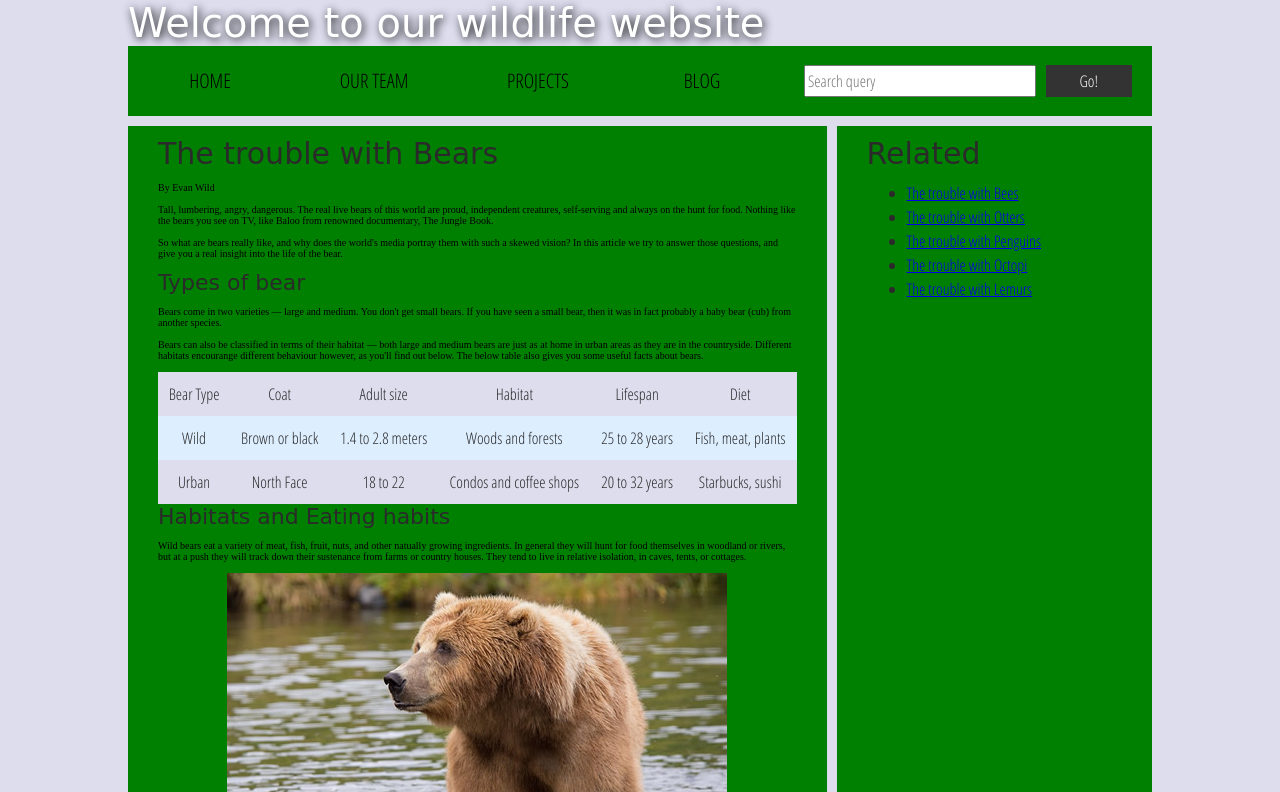
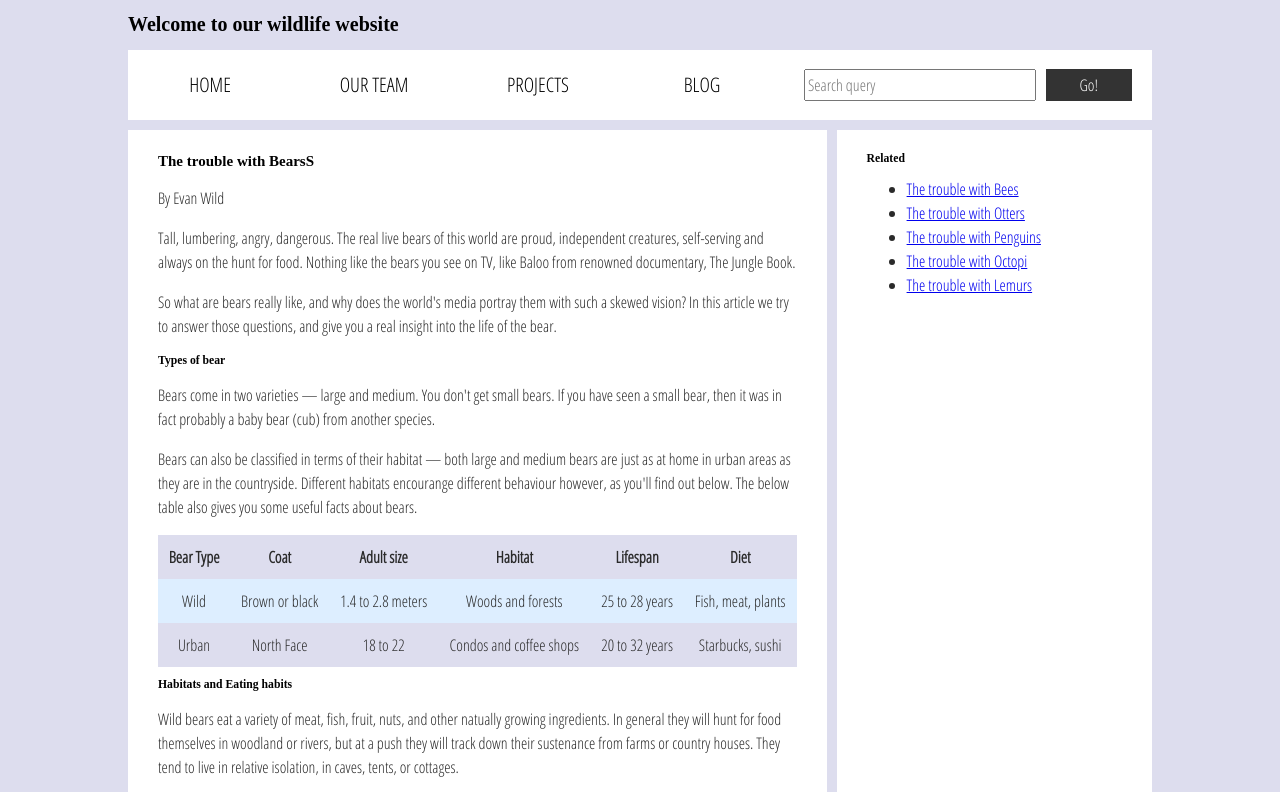
Before and after one commit to SeaWarden/Seward_M5.2_CS408, a website: page index.html in a window 1280 px wide. Shown: the top 792 px of the page. Drawn offline with Linux system fonts and the light colour scheme; a web font is replaced by a local one.

Commit message:
updated article text, cleared unecessary whitespace, replaced font headers with css headers

```diff
--- a/index.html
+++ b/index.html
@@ -15,7 +15,7 @@
 
   <body>
     <div class="header">
-      <font size="7">Welcome to our wildlife website</font>
+      <h1>Welcome to our wildlife website</h1>
     </div>
 
     <div class="nav">
@@ -34,29 +34,24 @@
 
     <main>
       <article>
-        <font size="6">The trouble with Bears</font>
-        <br><br>
-        By Evan Wild
-        <br><br>
-        Tall, lumbering, angry, dangerous. The real live bears of this world are proud, independent creatures, self-serving and always on the hunt for food. Nothing like the bears you see on TV, like Baloo from renowned documentary, The Jungle Book.
-        <br><br>
-        So what are bears really like, and why does the world's media portray them with such a skewed vision? In this article we try to answer those questions, and give you a real insight into the life of the bear.
-        <br><br>
-        <font size="5">Types of bear</font>
-        <br><br>
-        Bears come in two varieties — large and medium. You don't get small bears. If you have seen a small bear, then it was in fact probably a baby bear (cub) from another species.
-        <br><br>
-        Bears can also be classified in terms of their habitat — both large and medium bears are just as at home in urban areas as they are in the countryside. Different habitats encourange different behaviour however, as you'll find out below. The below table also gives you some useful facts about bears.
-        <br><br>
+        <h2>The trouble with BearsS</h2>
+        <p>By Evan Wild</p>
+        <p>Tall, lumbering, angry, dangerous. The real live bears of this world are proud, independent creatures, self-serving and always on the hunt for food. Nothing like the bears you see on TV, like Baloo from renowned documentary, The Jungle Book.</p>
+        <p>So what are bears really like, and why does the world's media portray them with such a skewed vision? In this article we try to answer those questions, and give you a real insight into the life of the bear.</p>
+
+        <h3>Types of bear</h3>
+        <p>Bears come in two varieties — large and medium. You don't get small bears. If you have seen a small bear, then it was in fact probably a baby bear (cub) from another species.</p>
+        <p>Bears can also be classified in terms of their habitat — both large and medium bears are just as at home in urban areas as they are in the countryside. Different habitats encourange different behaviour however, as you'll find out below. The below table also gives you some useful facts about bears.</p>
+
         <table>
           <thead>
             <tr>
-              <td>Bear Type</td>
-              <td>Coat</td>
-              <td>Adult size</td>
-              <td>Habitat</td>
-              <td>Lifespan</td>
-              <td>Diet</td>
+              <th>Bear Type</th>
+              <th>Coat</th>
+              <th>Adult size</th>
+              <th>Habitat</th>
+              <th>Lifespan</th>
+              <th>Diet</th>
             </tr>
           </thead>
           <tbody>
@@ -79,24 +74,16 @@
           </tbody>
         </table>
 
-        <font size="5">Habitats and Eating habits</font>
-        <br><br>
-        Wild bears eat a variety of meat, fish, fruit, nuts, and other natually growing ingredients. In general they will hunt for food themselves in woodland or rivers, but at a push they will track down their sustenance from farms or country houses. They tend to live in relative isolation, in caves, tents, or cottages.
-        <br><br>
+        <h3>Habitats and Eating habits</h3>
+        <p>Wild bears eat a variety of meat, fish, fruit, nuts, and other natually growing ingredients. In general they will hunt for food themselves in woodland or rivers, but at a push they will track down their sustenance from farms or country houses. They tend to live in relative isolation, in caves, tents, or cottages.</p>
         <img src="media/wild-bear.jpg" alt="Wild bear">
-        <br><br>
-        Urban (gentrified) bears on the other hand have largely abandoned the old ways. They will hunt other urban creatures if necessary (including other predators like rats and foxes), but prefer to scavenge from readily available urban food outlets like dumpsters, bins, and fast food joints. When food has proven scarce, urban bears have even been known to break into people's kitchens and steal essentials like baked beans, ready meals, and microwave ovens.
-        <br><br>
+        <p>Urban (gentrified) bears on the other hand have largely abandoned the old ways. They will hunt other urban creatures if necessary (including other predators like rats and foxes), but prefer to scavenge from readily available urban food outlets like dumpsters, bins, and fast food joints. When food has proven scarce, urban bears have even been known to break into people's kitchens and steal essentials like baked beans, ready meals, and microwave ovens.</p>
         <img src="media/urban-bear.jpg" alt="Urban bear">
-        <br><br>
-        Urban bears will sleep anywhere they can, from bus shelters and parks, to the toilets in McDonalds, to their own apartment.
-        <br><br>
-        <font size="5">Mating rituals</font>
-        <br><br>
-        Bears are romantic creatures by nature, and will naturally look for a mate that they can spend the rest of their lives with. They will woo a potential suitor by making their dwelling look attractive — for example with cave paintings or a bed of reeds in the case of a wild bear, and mood lighting and a Michael Bublé CD in the case of an urban bear.
-        <br><br>
-        The following audio clip contains a fact file providing more details about bear mating rituals, along with samples and quotes from experts.
-        <br><br>
+        <p>Urban bears will sleep anywhere they can, from bus shelters and parks, to the toilets in McDonalds, to their own apartment.</p>
+
+        <h3>Mating rituals</h3>
+        <p>Bears are romantic creatures by nature, and will naturally look for a mate that they can spend the rest of their lives with. They will woo a potential suitor by making their dwelling look attractive — for example with cave paintings or a bed of reeds in the case of a wild bear, and mood lighting and a Michael Bublé CD in the case of an urban bear.</p>
+        <p>The following audio clip contains a fact file providing more details about bear mating rituals, along with samples and quotes from experts.</p>>
         <audio controls>
           <source src="media/bear.mp3" type="audio/mp3">
           <source src="media/bear.ogg" type="audio/ogg">
@@ -104,21 +91,15 @@
         </audio>
 
         <aside>
+          <h3>About the author</h3>
+          <p>Evan Wild is an unemployed plumber from Doncaster, who has been really "in to" wildlife since childhood. He once went to Chester Zoo on holiday, but got ill after eating a doner kebab.</p>>
+          <p>He has never seen a bear, but once read a Daily Mail article about them, and thinks they sound cool.</p>
+        </aside>
 
-          <font size="5">About the author</font>
-        <br><br>
-          Evan Wild is an unemployed plumber from Doncaster, who has been really "in to" wildlife since childhood. He once went to Chester Zoo on holiday, but got ill after eating a doner kebab.
-        <br><br>
-          He has never seen a bear, but once read a Daily Mail article about them, and thinks they sound cool.
-
-        </aside>
         <section class="comments">
           <div class="show-hide">Show comments</div>
-
           <div class="comment-wrapper">
-
-            <font size="6">Add comment</font>
-
+            <h3>Add comment</h3>
             <form class="comment-form">
               <div class="flex-pair">
                 Your name:
@@ -133,27 +114,19 @@
               </div>
             </form>
 
-            <font size="6">Comments</font>
-
+            <h3>Comments</h3>
             <ul class="comment-container">
-
               <li>
-
                 <p>Bob Fossil</p>
-
                 <p>Oh I am so glad you taught me all about the big brown angry guys in the woods. With their sniffing little noses and their bad attitudes, they can sure be a menace — I was thinking of putting them all in a truck and driving them outta here. I run a zoo, you know.</p>
-
               </li>
-
             </ul>
-
           </div>
         </section>
       </article>
 
       <div class="secondary">
-        <font size="6">Related</font>
-
+        <h3>Related</h3>
         <ul>
           <li><a href="#">The trouble with Bees</a></li>
           <li><a href="#">The trouble with Otters</a></li>
@@ -169,6 +142,5 @@
     </footer>
 
     <script src="main.js"></script>
-
   </body>
 </html>
--- a/style.css
+++ b/style.css
@@ -52,7 +52,7 @@ p, li, table {
 /* || header layout */
 
 div[class="nav"], article, footer, .secondary {
-  background-color: green;
+  background-color: white;
 }
 
 article, footer, .secondary {
```
Also changed, not shown: README.md.
